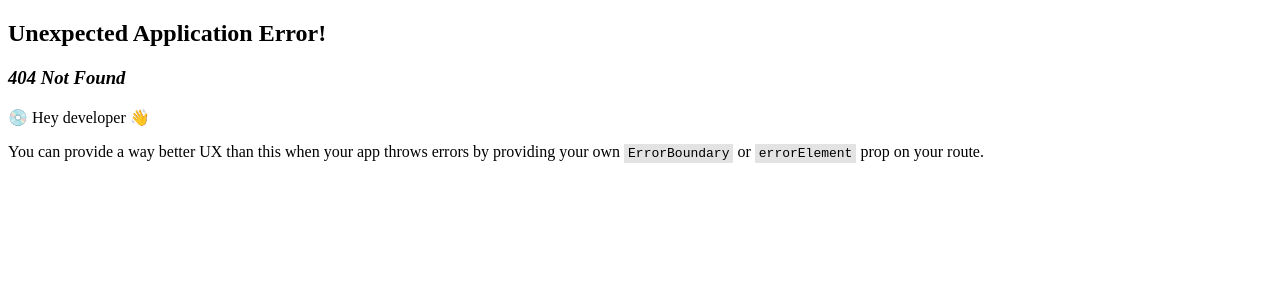
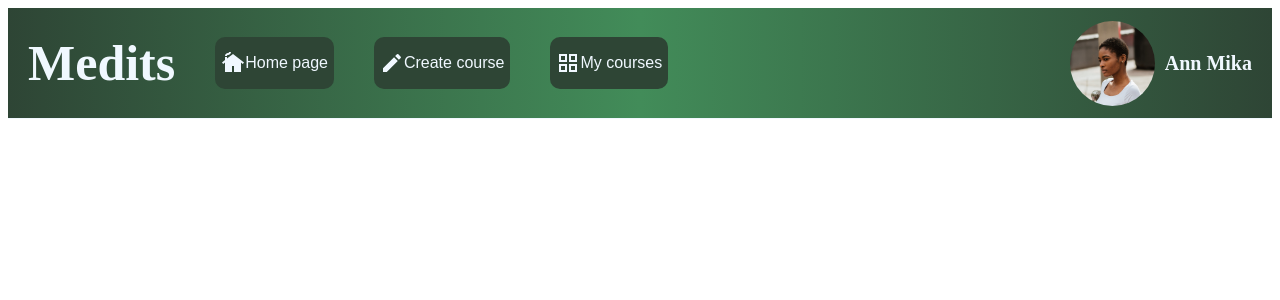
Before and after one commit to julimer228/CRC-modern-app-development, a React (Vite) app: page /my in a window 1280 px wide. Before the commit this address had no page. Shown: the top 300 px of the page. Built offline with nearby package versions, Linux system fonts and the light colour scheme.

Commit message:
added my courses and create course sites

```diff
--- a/src/App.jsx
+++ b/src/App.jsx
@@ -3,11 +3,9 @@ import Login from "./pages/login/Login";
 import Home from "./pages/home/Home";
 import Profile from "./pages/profile/Profile";
 import "./app.scss"
-
 import Navbar from "./components/navbar/Navbar";
-import Leftbar from "./components/leftbar/Leftbar";
-import Rightbar from "./components/rightbar/Rightbar";
-
+import createCourses from "./pages/createCourse/createCourse";
+import myCourses from "./pages/myCourses/myCourses";
 
 import{
   createBrowserRouter,
@@ -26,7 +24,7 @@ function App() {
 
   const Layout = () =>{
     return(
-      <div className="page">
+      <div className="theme-dark">
         <Navbar/>
         <div className="center-part">
           <Outlet/>
@@ -58,6 +56,14 @@ function App() {
       {
         path:"/profile/:id",
         element:<Profile/>
+      },
+      {
+        path:"/my",
+        element:<myCourses/>
+      },
+      {
+        path:"/create",
+        element:<myCourses/>
       }
   ]
     },
--- a/src/app.scss
+++ b/src/app.scss
@@ -1,7 +1,6 @@
 
-.page{
-    width: 100%;
-    height: 100%;
+.theme-dark{
+
 .center-part{
     display: flex;
 
--- a/src/components/leftbar/Leftbar.jsx
+++ /dev/null
@@ -1,25 +0,0 @@
-import "./leftbar.scss"
-import FavoriteIcon from '@mui/icons-material/Favorite';
-
-const Leftbar = () =>{
-    return(
-        <div className="leftbar">
-            <div className="container">
-                <div className="menu">
-                    <div className="user">
-                        <img src="src\images\profile-women.jpg"/>
-                        <span>
-                            Ann Mika
-                        </span>
-                    </div>
-                    <div className="item">
-                        <span>My courses</span>
-                        <FavoriteIcon></FavoriteIcon>
-                    </div>
-                </div>
-            </div>
-        </div>
-    );
-};
-
-export default Leftbar
--- a/src/components/leftbar/leftbar.scss
+++ /dev/null
@@ -1,41 +0,0 @@
-.leftbar{
-    background-color: aqua;
-    height: 100vdh;
-    .container{
-        padding: 20px;
-
-        .menu{
-            display: flex;
-            flex-direction: column;
-            align-items: center;
-            gap:10px;
-            .user{
-                display: flex;
-                align-items: center;
-                flex-direction: column;
-
-
-                img{
-                    width: 80px;
-                    height: 80px;
-                    border-radius: 50%;
-                    object-fit: cover;
-                }
-
-                span{
-                 color:aliceblue;
-                 font-size: 20;
-                }
-            }
-            .items{
-                span{
-
-                }
-                .icon{
-                    color: aliceblue;
-                }
-
-            }
-        }
-    }
-}
--- a/src/components/navbar/Navbar.jsx
+++ b/src/components/navbar/Navbar.jsx
@@ -1,9 +1,7 @@
 import "./navbar.scss"
 import CottageIcon from '@mui/icons-material/Cottage';
-import Brightness6Icon from '@mui/icons-material/Brightness6';
+import EditIcon from '@mui/icons-material/Edit';
 import GridViewIcon from '@mui/icons-material/GridView';
-import ManageSearchIcon from '@mui/icons-material/ManageSearch';
-import EmailIcon from '@mui/icons-material/Email';
 import NotificationsIcon from '@mui/icons-material/Notifications';
 import Person2Icon from '@mui/icons-material/Person2';
 import { Link } from "react-router-dom";
@@ -12,22 +10,35 @@ const Navbar = () =>{
     return(
         <div className="navbar">
             <div className="left">
+                <span>Medits</span>
+
                 <Link to="/" style={{textDecoration:"none"}}>
-                <span>Medits</span>
+                <button className="menu-button">
+                <CottageIcon className="icon"/>
+                <p>Home page</p>
+                </button>
                 </Link>
-                <CottageIcon className="icon"/>
-                <Brightness6Icon className="icon"/>
-                <GridViewIcon className="icon"/>
-                <div className="search">
-                    <ManageSearchIcon className="icon"/>
-                    <input type="text" placeholder="Search"></input>
-                </div>
+
+                <Link to="/create" style={{textDecoration:"none"}}>
+                <button className="menu-button">
+                <EditIcon className="icon"/>
+                <p>Create course</p>
+
+                </button>
+                </Link>
+
+                <Link to="/my" style={{textDecoration:"none"}}>
+                    <button className="menu-button">
+                    <GridViewIcon className="icon"/>
+                    <p>My courses</p>
+
+                    </button>
+
+                </Link>
+
             </div>
 
             <div className="right">
-                <EmailIcon className="icon"/>
-                <NotificationsIcon className="icon"/>
-                <Person2Icon className="icon"/>
                 <div className="user">
                     <img src="src\images\profile-women.jpg"/>
                     <span>
--- a/src/components/navbar/navbar.scss
+++ b/src/components/navbar/navbar.scss
@@ -1,4 +1,5 @@
 .navbar{
+
 
     .icon{
         color: aliceblue;
@@ -24,19 +25,21 @@
             color: aliceblue;
         }
 
-        .search{
+        .menu-button{
             display: flex;
             align-items: center;
-            gap: 10px;
-            border: 1px solid aliceblue;
-            border-radius: 7px;
-            padding: 5px;
+            justify-content: space-between;
+            font-size: medium;
+            color: aliceblue;
+            background-color: #2E4535;
+            border-radius: 10px;
+            border: 0cm;
 
-            input{
-                border: none;
-                width: 500px;
-            }
         }
+        .menu-button:hover{
+            background-color: #428C59;
+        }
+
     }
 
     .right{
--- a/src/components/rightbar/Rightbar.jsx
+++ /dev/null
@@ -1,9 +0,0 @@
-import "./rightbar.scss"
-
-const Rightbar = () =>{
-    return(
-        <div className="rightbar">Rightbar</div>
-    );
-};
-
-export default Rightbar
--- /dev/null
+++ b/src/pages/createCourse/createCourse.jsx
@@ -0,0 +1,9 @@
+import "./createCourse.scss"
+
+const createCourse = () =>{
+    return(
+        <div className="create-course">Create Course</div>
+    );
+};
+
+export default createCourse
--- /dev/null
+++ b/src/pages/myCourses/myCourses.jsx
@@ -0,0 +1,9 @@
+import "./myCourses.scss"
+
+const myCourses = () =>{
+    return(
+        <div className="my-courses">My Courses</div>
+    );
+};
+
+export default myCourses
```
Also changed, not shown: src/pages/createCourse/createCourse.scss (added), src/pages/myCourses/myCourses.scss (added).
